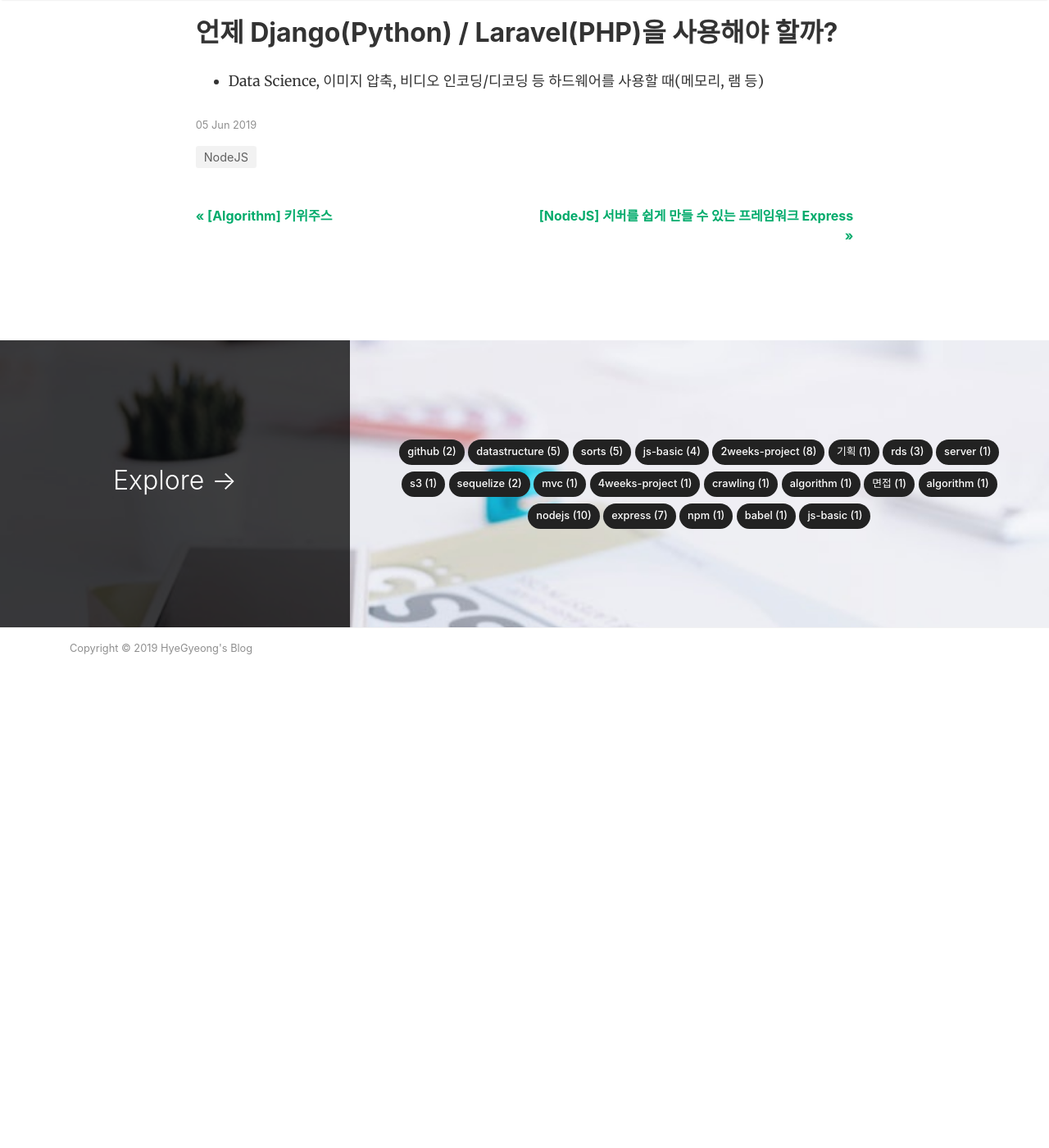
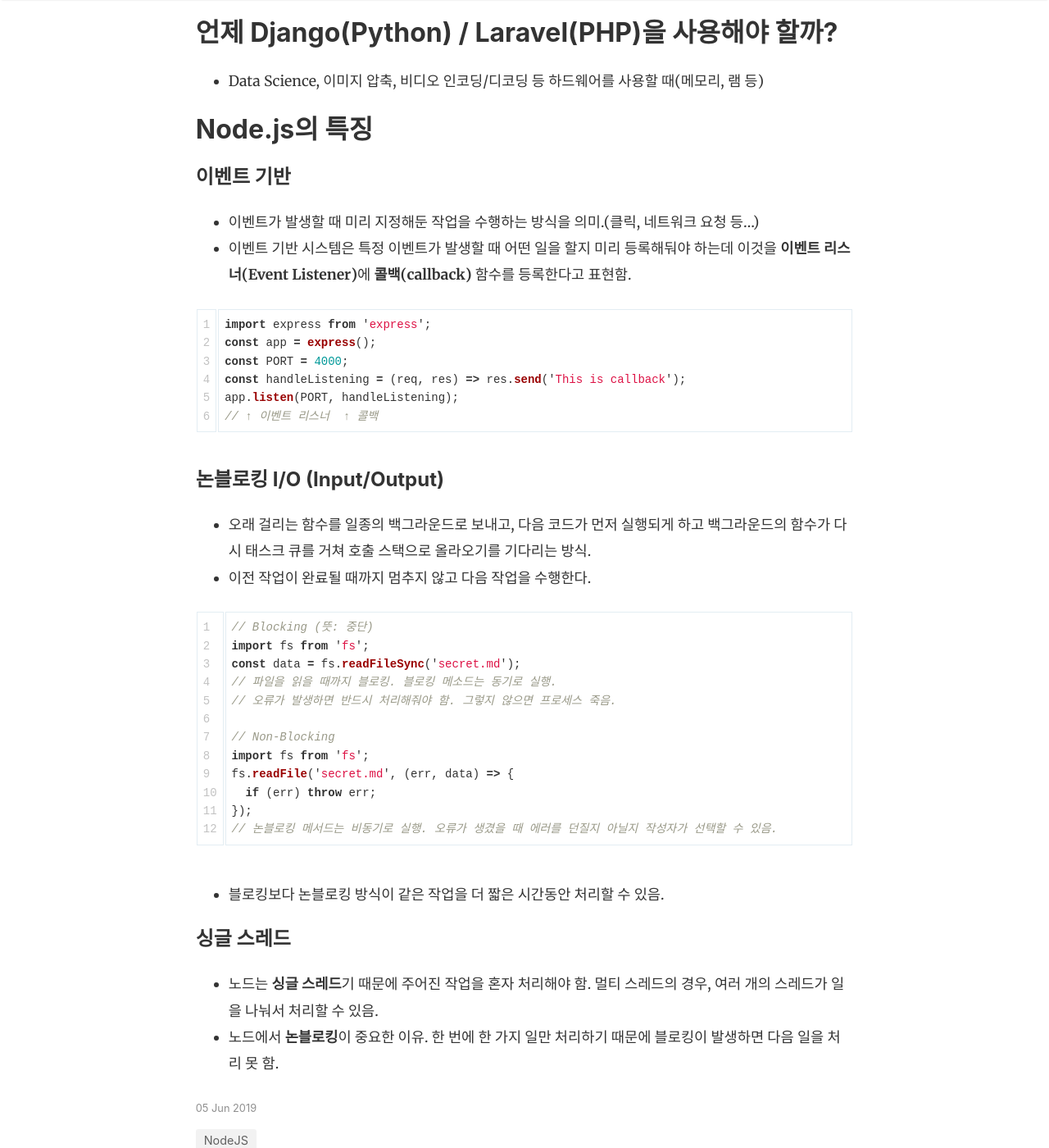
Before and after one commit to Hyegyeong310/blog, a Jekyll site: the page built from _posts/2019-06-05-NodeJS란?.md, in a window 1280 px wide and 1400 px high, scrolled down 1213 px. Shown: the whole window at 82% size. Built offline with Jekyll 4.4.1, drawn with Linux system fonts in a browser that asks for light colours; nearby versions of some CDN libraries; comment, search, counter and statistics services are not loaded; before the commit the page ends 2088 px from its top, so only the background shows below that.

Commit message:
added contents about nodejs, server

````diff
--- a/_posts/2019-06-05-NodeJS란?.md
+++ b/_posts/2019-06-05-NodeJS란?.md
@@ -23,3 +23,46 @@
 ## 언제 Django(Python) / Laravel(PHP)을 사용해야 할까?
 
 - Data Science, 이미지 압축, 비디오 인코딩/디코딩 등 하드웨어를 사용할 때(메모리, 램 등)
+
+## Node.js의 특징
+
+#### 이벤트 기반
+
+- 이벤트가 발생할 때 미리 지정해둔 작업을 수행하는 방식을 의미.(클릭, 네트워크 요청 등...)
+- 이벤트 기반 시스템은 특정 이벤트가 발생할 때 어떤 일을 할지 미리 등록해둬야 하는데 이것을 **이벤트 리스너(Event Listener)**에 **콜백(callback)** 함수를 등록한다고 표현함.
+
+```js
+import express from 'express';
+const app = express();
+const PORT = 4000;
+const handleListening = (req, res) => res.send('This is callback');
+app.listen(PORT, handleListening);
+// ↑ 이벤트 리스너  ↑ 콜백
+```
+
+#### 논블로킹 I/O (Input/Output)
+
+- 오래 걸리는 함수를 일종의 백그라운드로 보내고, 다음 코드가 먼저 실행되게 하고 백그라운드의 함수가 다시 태스크 큐를 거쳐 호출 스택으로 올라오기를 기다리는 방식.
+- 이전 작업이 완료될 때까지 멈추지 않고 다음 작업을 수행한다.
+
+```js
+// Blocking (뜻: 중단)
+import fs from 'fs';
+const data = fs.readFileSync('secret.md');
+// 파일을 읽을 때까지 블로킹. 블로킹 메소드는 동기로 실행.
+// 오류가 발생하면 반드시 처리해줘야 함. 그렇지 않으면 프로세스 죽음.
+
+// Non-Blocking
+import fs from 'fs';
+fs.readFile('secret.md', (err, data) => {
+  if (err) throw err;
+});
+// 논블로킹 메서드는 비동기로 실행. 오류가 생겼을 때 에러를 던질지 아닐지 작성자가 선택할 수 있음.
+```
+
+- 블로킹보다 논블로킹 방식이 같은 작업을 더 짧은 시간동안 처리할 수 있음.
+
+#### 싱글 스레드
+
+- 노드는 **싱글 스레드**기 때문에 주어진 작업을 혼자 처리해야 함. 멀티 스레드의 경우, 여러 개의 스레드가 일을 나눠서 처리할 수 있음.
+- 노드에서 **논블로킹**이 중요한 이유. 한 번에 한 가지 일만 처리하기 때문에 블로킹이 발생하면 다음 일을 처리 못 함.
````
Also changed, not shown: _posts/2019-06-07-Express란?.md (+1 -0 lines).
